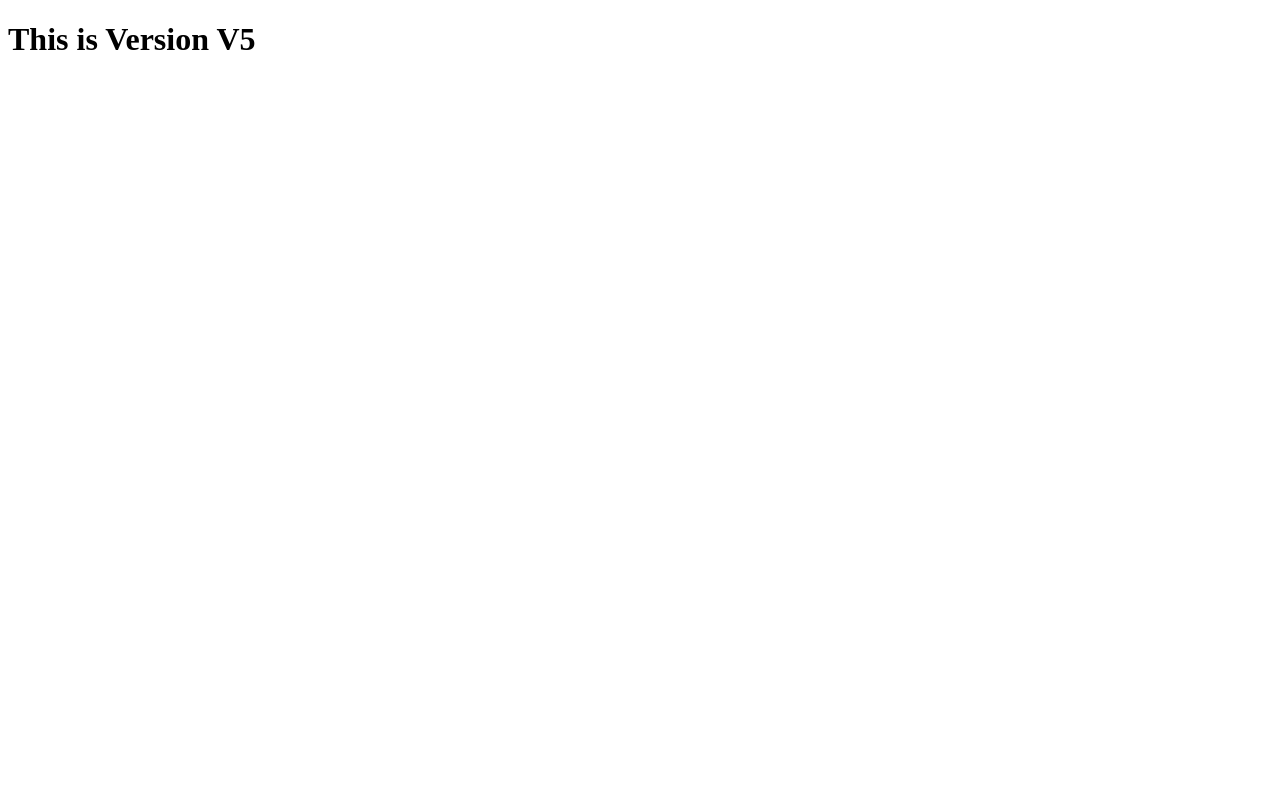
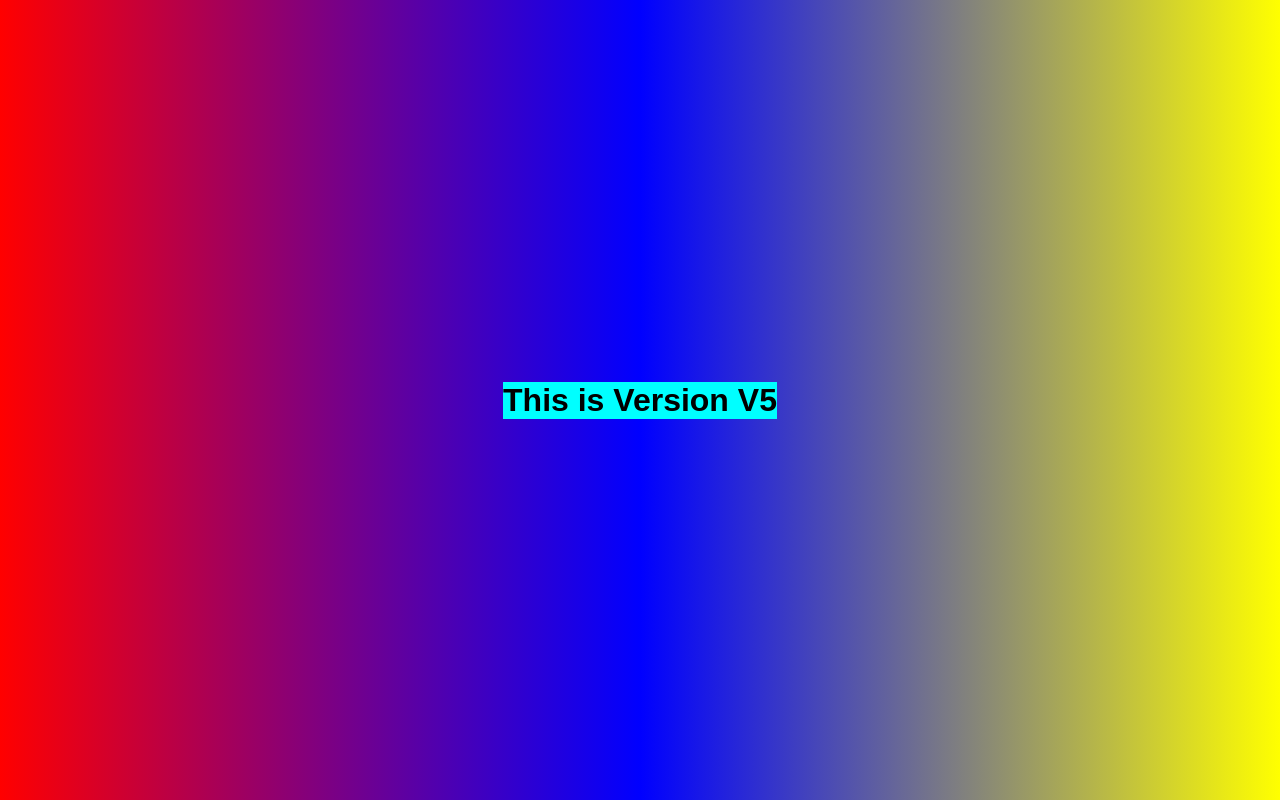
Before and after one commit to JanaDeepika/github-demo, a plain HTML site: page index.html in a window 1280 px wide. Drawn offline with Linux system fonts and the light colour scheme.

Commit message:
Added design for Website

```diff
--- a/index.html
+++ b/index.html
@@ -4,6 +4,7 @@
     <meta charset="UTF-8">
     <meta name="viewport" content="width=device-width, initial-scale=1.0">
     <title>Document</title>
+    <link rel="stylesheet" href="./styles.css">
 </head>
 <body>
     <h1>This is Version V5</h1>
--- /dev/null
+++ b/styles.css
@@ -0,0 +1,16 @@
+body{
+    background:linear-gradient(to right,red
+    ,blue,yellow);
+    font-family: Arial, Helvetica, sans-serif;
+    color: white;
+    margin: 0;
+    padding: 0;
+    display: flex;
+    justify-content: center;
+    align-items: center;
+    height: 100vh;
+}
+h1{
+    background-color: aqua;
+    color: black;
+}
```
